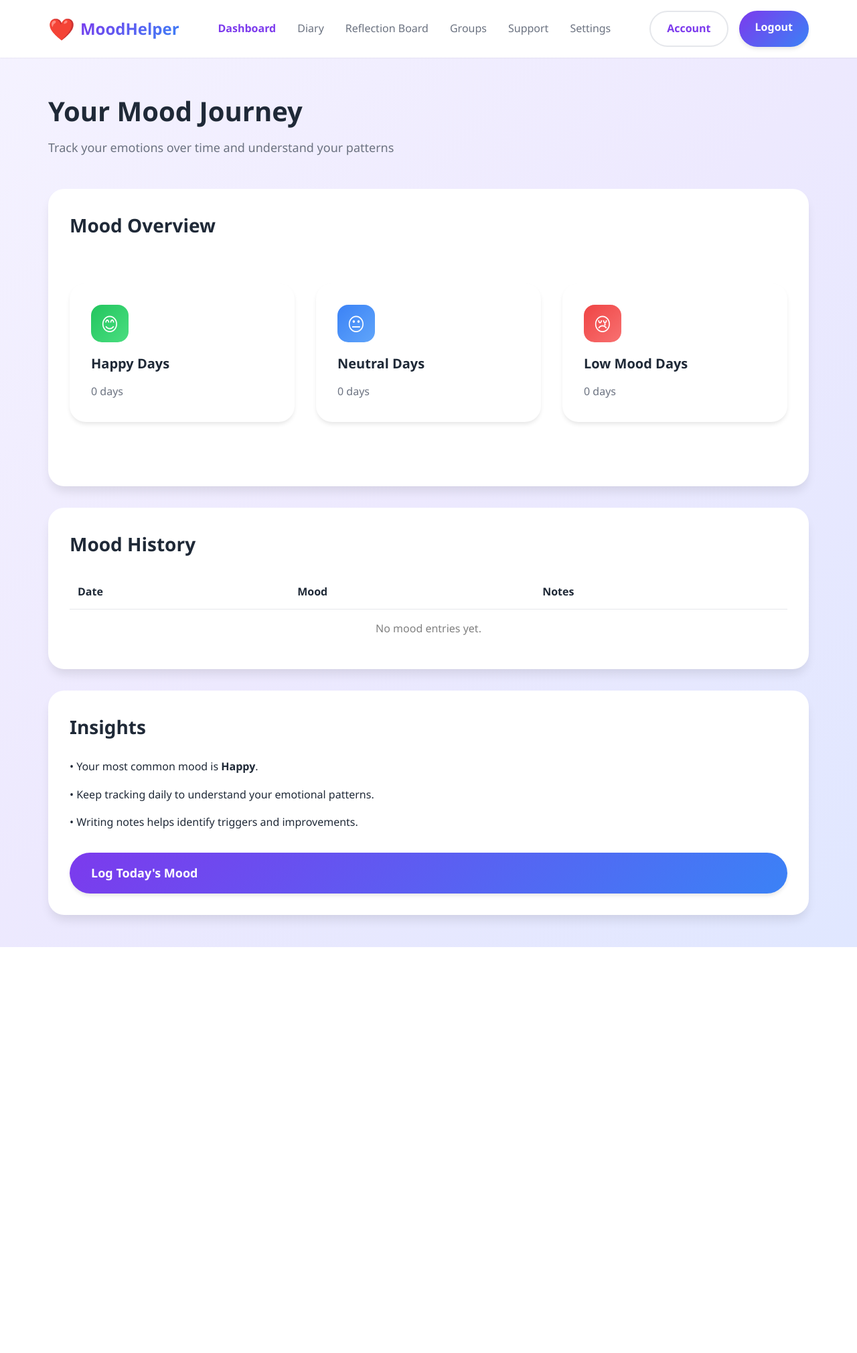
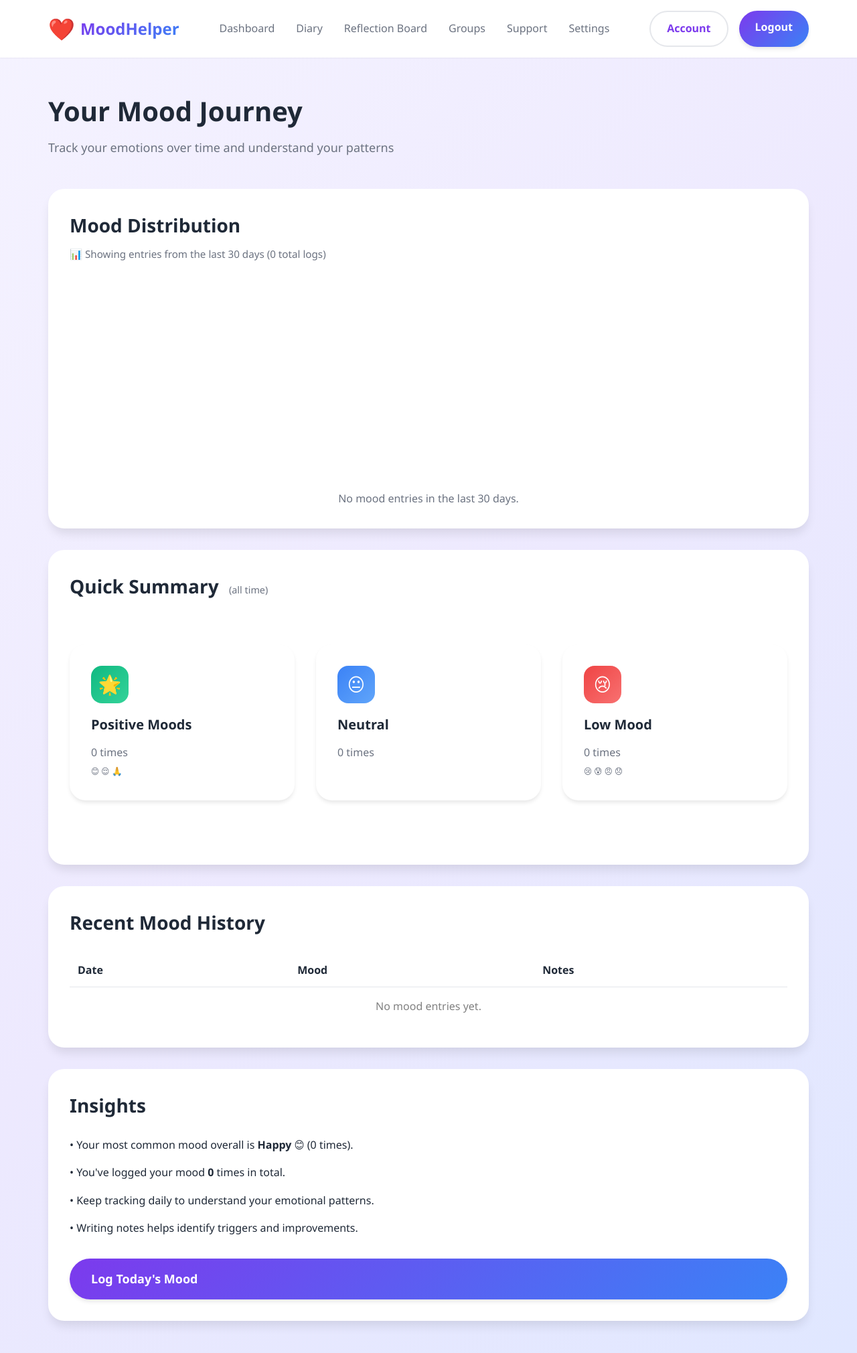
Before and after one commit to RM-Ib/MoodHelper, a PHP site: page /mood-tracking.php in a window 1280 px wide. Shown: the whole page at 67% size. Before the commit the page ends 1414 px from the top, so only its background shows below. Run offline with PHP 8.4, Linux system fonts and the light colour scheme; a user stored in the database is signed in; data comes from the database, SQL or seed files in the repository; both versions use the stored data as it was after the commit.

Commit message:
finalized the mood tracking page

```diff
--- a/mood-tracking.php
+++ b/mood-tracking.php
@@ -1,43 +1,114 @@
-
 <?php
 session_start();
 
 // DB connection
 $conn = new mysqli("localhost", "root", "", "moodhelperdb");
-
-// Check connection
 if ($conn->connect_error) {
     die("Connection failed: " . $conn->connect_error);
 }
 
-// Make sure user is logged in
 if (!isset($_SESSION['user_id'])) {
     die("User not logged in.");
 }
 
 $user_id = $_SESSION['user_id'];
 
-// Fetch mood entries (latest first, limit 10)
-$sql = "SELECT * FROM moodentries WHERE user_id = ? ORDER BY mood_date DESC LIMIT 10";
-$stmt = $conn->prepare($sql);
-$stmt->bind_param("i", $user_id);
-$stmt->execute();
-$result = $stmt->get_result();
+// Fetch ALL mood entries for the user (for summary cards & recent history)
+$sqlAll = "SELECT mood, notes, mood_date, created_at FROM moodentries WHERE user_id = ? ORDER BY created_at DESC";
+$stmtAll = $conn->prepare($sqlAll);
+$stmtAll->bind_param("i", $user_id);
+$stmtAll->execute();
+$resultAll = $stmtAll->get_result();
 
-// Counters
-$happy = 0;
-$neutral = 0;
-$sad = 0;
+// Initialize counters for all-time (summary cards)
+$allTimeCounts = [
+    'happy' => 0,
+    'neutral' => 0,
+    'sad' => 0,
+    'anxious' => 0,
+    'angry' => 0,
+    'disappointed' => 0,
+    'calm' => 0,
+    'grateful' => 0
+];
 
-$moods = [];
+$allMoods = [];
+$totalEntriesAll = 0;
 
-while ($row = $result->fetch_assoc()) {
-    $moods[] = $row;
+while ($row = $resultAll->fetch_assoc()) {
+    $mood = strtolower($row['mood']);
+    if (isset($allTimeCounts[$mood])) {
+        $allTimeCounts[$mood]++;
+    } else {
+        $allTimeCounts['neutral']++;
+    }
+    $allMoods[] = $row;
+    $totalEntriesAll++;
+}
+$stmtAll->close();
 
-    if ($row['mood'] == 'happy') $happy++;
-    elseif ($row['mood'] == 'neutral') $neutral++;
-    else $sad++;
+// Recent entries for table (first 10)
+$recentMoods = array_slice($allMoods, 0, 10);
+
+// --- Chart data: last 30 days only ---
+$sqlChart = "SELECT mood FROM moodentries
+             WHERE user_id = ?
+             AND created_at >= DATE_SUB(NOW(), INTERVAL 30 DAY)
+             ORDER BY created_at DESC";
+$stmtChart = $conn->prepare($sqlChart);
+$stmtChart->bind_param("i", $user_id);
+$stmtChart->execute();
+$resultChart = $stmtChart->get_result();
+
+$chartCounts = [
+    'happy' => 0,
+    'neutral' => 0,
+    'sad' => 0,
+    'anxious' => 0,
+    'angry' => 0,
+    'disappointed' => 0,
+    'calm' => 0,
+    'grateful' => 0
+];
+$totalEntriesChart = 0;
+
+while ($row = $resultChart->fetch_assoc()) {
+    $mood = strtolower($row['mood']);
+    if (isset($chartCounts[$mood])) {
+        $chartCounts[$mood]++;
+    } else {
+        $chartCounts['neutral']++;
+    }
+    $totalEntriesChart++;
 }
+$stmtChart->close();
+
+// Prepare chart data
+$chartLabels = [];
+$chartData = [];
+foreach ($chartCounts as $mood => $count) {
+    $chartLabels[] = ucfirst($mood);
+    $chartData[] = $count;
+}
+
+// Emoji mapping
+$emojiMap = [
+    'happy' => '😊',
+    'neutral' => '😐',
+    'sad' => '😢',
+    'anxious' => '😰',
+    'angry' => '😠',
+    'disappointed' => '😞',
+    'calm' => '😌',
+    'grateful' => '🙏'
+];
+
+// Summary card counts (all-time)
+$positiveCount = $allTimeCounts['happy'] + $allTimeCounts['calm'] + $allTimeCounts['grateful'];
+$neutralCount = $allTimeCounts['neutral'];
+$lowCount = $allTimeCounts['sad'] + $allTimeCounts['anxious'] + $allTimeCounts['angry'] + $allTimeCounts['disappointed'];
+
+$conn->close();
 ?>
 
 <!DOCTYPE html>
@@ -46,24 +117,21 @@ while ($row = $result->fetch_assoc()) {
 <meta charset="UTF-8">
 <meta name="viewport" content="width=device-width, initial-scale=1.0">
 <title>Mood Tracking - MoodHelper</title>
-
 <link rel="stylesheet" href="css/styles.css">
+<script src="https://cdn.jsdelivr.net/npm/chart.js@4.4.0/dist/chart.umd.min.js"></script>
 </head>
 
 <body>
 
 <nav class="navbar">
 <div class="container">
-
 <a href="dashboard.php" class="logo">
 <span class="logo-icon">❤️</span>
 <span class="logo-text">MoodHelper</span>
 </a>
 
-
-
- <ul class="nav-links">
-<li><a href="dashboard.php" class="active">Dashboard</a></li>
+<ul class="nav-links">
+<li><a href="dashboard.php">Dashboard</a></li>
 <li><a href="diary.php">Diary</a></li>
 <li><a href="reflection-board.php">Reflection Board</a></li>
 <li><a href="groups.php">Groups</a></li>
@@ -73,9 +141,8 @@ while ($row = $result->fetch_assoc()) {
 
 <div class="nav-buttons">
 <a href="account.php" class="btn btn-secondary">Account</a>
-<a href="index.html" class="btn btn-primary">Logout</a>
+<a href="Backend/logout.php" class="btn btn-primary">Logout</a>
 </div>
-
 </div>
 </nav>
 
@@ -85,55 +152,60 @@ while ($row = $result->fetch_assoc()) {
 <h1 style="font-size:2.5rem; margin-bottom:0.5rem;">
 Your Mood Journey
 </h1>
-
 <p style="font-size:1.125rem; color:var(--text-secondary);">
 Track your emotions over time and understand your patterns
 </p>
 </div>
 
+<!-- Bar Chart Card (Last 30 Days) -->
+<div class="card" style="margin-bottom:2rem;">
+<h2 style="margin-bottom:0.5rem;">Mood Distribution</h2>
+<p style="color:var(--text-secondary); margin-bottom:1.5rem; font-size:0.95rem;">
+📊 Showing entries from the last 30 days (<?php echo $totalEntriesChart; ?> total log<?php echo $totalEntriesChart != 1 ? 's' : ''; ?>)
+</p>
+<div style="position: relative; height: 300px; width: 100%;">
+<canvas id="moodChart"></canvas>
+</div>
+<?php if ($totalEntriesChart == 0): ?>
+<p style="text-align:center; color:var(--text-secondary); margin-top:1rem;">No mood entries in the last 30 days.</p>
+<?php endif; ?>
+</div>
 
-<!-- Mood Overview -->
+<!-- Mood Overview Cards (All-Time) -->
 <div class="card" style="margin-bottom:2rem;">
-
-<h2 style="margin-bottom:1rem;">Mood Overview</h2>
-
+<h2 style="margin-bottom:1rem;">Quick Summary <span style="font-size:0.9rem; font-weight:normal; color:var(--text-secondary); margin-left:0.5rem;">(all time)</span></h2>
 <div class="features">
 
+<!-- Positive Moods Card -->
 <div class="feature-card">
-<div class="feature-icon" style="background:linear-gradient(135deg,#22c55e,#4ade80); color:white;">
-😊
-</div>
-<h3>Happy Days</h3>
-<p><?php echo $happy; ?> days</p>
+<div class="feature-icon" style="background:linear-gradient(135deg,#10b981,#34d399); color:white;">🌟</div>
+<h3>Positive Moods</h3>
+<p><?php echo $positiveCount; ?> time<?php echo $positiveCount != 1 ? 's' : ''; ?></p>
+<p style="font-size:0.8rem; color:var(--text-secondary); margin-top:0.25rem;">😊 😌 🙏</p>
 </div>
 
+<!-- Neutral Card -->
 <div class="feature-card">
-<div class="feature-icon" style="background:linear-gradient(135deg,#3b82f6,#60a5fa); color:white;">
-😐
-</div>
-<h3>Neutral Days</h3>
-<p><?php echo $neutral; ?> days</p>
+<div class="feature-icon" style="background:linear-gradient(135deg,#3b82f6,#60a5fa); color:white;">😐</div>
+<h3>Neutral</h3>
+<p><?php echo $neutralCount; ?> time<?php echo $neutralCount != 1 ? 's' : ''; ?></p>
 </div>
 
+<!-- Low Mood Card -->
 <div class="feature-card">
-<div class="feature-icon" style="background:linear-gradient(135deg,#ef4444,#f87171); color:white;">
-😢
-</div>
-<h3>Low Mood Days</h3>
-<p><?php echo $sad; ?> days</p>
+<div class="feature-icon" style="background:linear-gradient(135deg,#ef4444,#f87171); color:white;">😢</div>
+<h3>Low Mood</h3>
+<p><?php echo $lowCount; ?> time<?php echo $lowCount != 1 ? 's' : ''; ?></p>
+<p style="font-size:0.8rem; color:var(--text-secondary); margin-top:0.25rem;">😢 😰 😠 😞</p>
 </div>
 
 </div>
 </div>
 
-
-<!-- Mood History -->
+<!-- Mood History Table -->
 <div class="card" style="margin-bottom:2rem;">
-
-<h2 style="margin-bottom:1.5rem;">Mood History</h2>
-
+<h2 style="margin-bottom:1.5rem;">Recent Mood History</h2>
 <table style="width:100%; border-collapse:collapse;">
-
 <thead>
 <tr style="border-bottom:1px solid #e5e7eb; text-align:left;">
 <th style="padding:0.75rem;">Date</th>
@@ -141,29 +213,20 @@ Track your emotions over time and understand your patterns
 <th style="padding:0.75rem;">Notes</th>
 </tr>
 </thead>
-
 <tbody>
-
-<?php if (count($moods) > 0): ?>
-    <?php foreach ($moods as $row): ?>
+<?php if (count($recentMoods) > 0): ?>
+    <?php foreach ($recentMoods as $row): ?>
+    <?php
+        $mood = strtolower($row['mood']);
+        $emoji = $emojiMap[$mood] ?? '😐';
+        $displayDate = !empty($row['created_at']) ? $row['created_at'] : $row['mood_date'];
+        $formattedDate = date("M d, Y H:i", strtotime($displayDate));
+        $note = !empty($row['notes']) ? htmlspecialchars($row['notes']) : '-';
+    ?>
     <tr style="border-bottom:1px solid #f1f5f9;">
-        <td style="padding:0.75rem;">
-            <?php echo date("M d, Y", strtotime($row['mood_date'])); ?>
-        </td>
-
-        <td style="padding:0.75rem;">
-            <?php
-            $emoji = "😐";
-            if ($row['mood'] == 'happy') $emoji = "😊";
-            elseif ($row['mood'] == 'sad') $emoji = "😢";
-            elseif ($row['mood'] == 'anxious') $emoji = "😰";
-            ?>
-            <?php echo $emoji . " " . ucfirst($row['mood']); ?>
-        </td>
-
-        <td style="padding:0.75rem;">
-            <?php echo !empty($row['notes']) ? $row['notes'] : '-'; ?>
-        </td>
+        <td style="padding:0.75rem;"><?php echo $formattedDate; ?></td>
+        <td style="padding:0.75rem;"><?php echo $emoji . ' ' . ucfirst($mood); ?></td>
+        <td style="padding:0.75rem;"><?php echo $note; ?></td>
     </tr>
     <?php endforeach; ?>
 <?php else: ?>
@@ -173,46 +236,95 @@ Track your emotions over time and understand your patterns
         </td>
     </tr>
 <?php endif; ?>
-
 </tbody>
-
 </table>
-
 </div>
 
-
-<!-- Insights -->
+<!-- Insights (All-Time) -->
 <div class="card">
-
 <h2 style="margin-bottom:1.5rem;">Insights</h2>
-
+<?php
+// Determine most frequent mood (all-time)
+$mostFrequent = array_search(max($allTimeCounts), $allTimeCounts);
+$mostFreqCount = $allTimeCounts[$mostFrequent];
+$mostFreqEmoji = $emojiMap[$mostFrequent] ?? '😐';
+?>
 <p style="margin-bottom:1rem;">
-• Your most common mood is <strong>
-<?php
-if ($happy >= $neutral && $happy >= $sad) echo "Happy";
-elseif ($neutral >= $happy && $neutral >= $sad) echo "Neutral";
-else echo "Low Mood";
-?>
-</strong>.
+• Your most common mood overall is <strong><?php echo ucfirst($mostFrequent) . ' ' . $mostFreqEmoji; ?></strong>
+(<?php echo $mostFreqCount; ?> time<?php echo $mostFreqCount != 1 ? 's' : ''; ?>).
 </p>
-
+<p style="margin-bottom:1rem;">
+• You've logged your mood <strong><?php echo $totalEntriesAll; ?></strong> time<?php echo $totalEntriesAll != 1 ? 's' : ''; ?> in total.
+</p>
 <p style="margin-bottom:1rem;">
 • Keep tracking daily to understand your emotional patterns.
 </p>
-
 <p>
 • Writing notes helps identify triggers and improvements.
 </p>
-
 <div style="margin-top:2rem;">
 <a href="dashboard.php" class="btn btn-primary btn-large" style="width:100%;">
 Log Today's Mood
 </a>
 </div>
-
 </div>
 
 </div>
 
+<script>
+document.addEventListener('DOMContentLoaded', function() {
+    const ctx = document.getElementById('moodChart').getContext('2d');
+
+    const labels = <?php echo json_encode($chartLabels); ?>;
+    const data = <?php echo json_encode($chartData); ?>;
+    const backgroundColors = [
+        '#22c55e', '#3b82f6', '#ef4444', '#f97316',
+        '#dc2626', '#94a3b8', '#06b6d4', '#8b5cf6'
+    ];
+
+    if (data.every(count => count === 0)) {
+        document.querySelector('#moodChart').style.display = 'none';
+        return;
+    }
+
+    new Chart(ctx, {
+        type: 'bar',
+        data: {
+            labels: labels,
+            datasets: [{
+                label: 'Number of Entries',
+                data: data,
+                backgroundColor: backgroundColors,
+                borderColor: backgroundColors,
+                borderWidth: 1,
+                borderRadius: 6,
+                barPercentage: 0.7
+            }]
+        },
+        options: {
+            responsive: true,
+            maintainAspectRatio: false,
+            plugins: {
+                legend: { display: false },
+                tooltip: {
+                    callbacks: {
+                        label: (context) => `${context.raw} time${context.raw !== 1 ? 's' : ''}`
+                    }
+                }
+            },
+            scales: {
+                y: {
+                    beginAtZero: true,
+                    ticks: { stepSize: 1, precision: 0 },
+                    grid: { color: '#e5e7eb' }
+                },
+                x: {
+                    grid: { display: false }
+                }
+            }
+        }
+    });
+});
+</script>
 </body>
 </html>
```
Also changed, not shown: moodhelperdb.sql (+6 -4 lines).
